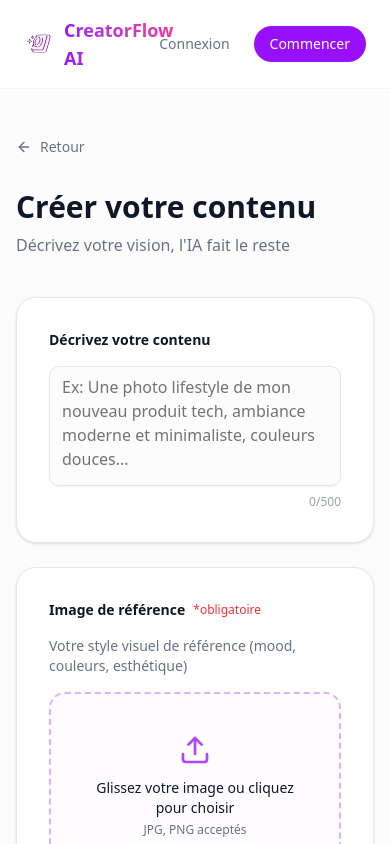
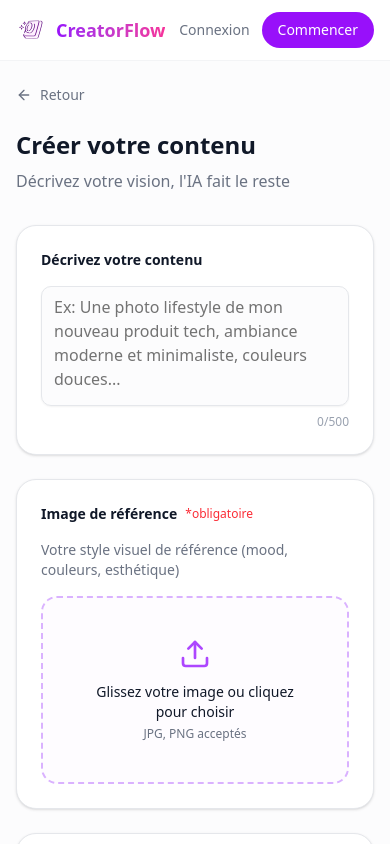
Before and after one commit to hervedombya/creatorflow-ai, a Next.js app: page /create in a window 390 px wide. Shown: the top 844 px of the page. Built offline with nearby package versions, Linux system fonts and the light colour scheme; no server answers.

Commit message:
feat: Enhance UI responsiveness across create, onboarding, and profile pages, update the header, and add an onboarding plan document.

```diff
--- a/app/create/page.tsx
+++ b/app/create/page.tsx
@@ -105,15 +105,15 @@ export default function Create() {
     <div className="min-h-screen bg-gray-50/50">
       <Header />
 
-      <main className="max-w-3xl mx-auto px-4 py-12">
+      <main className="max-w-3xl mx-auto px-4 py-6 md:py-12">
         {/* Back Link */}
-        <Link href="/" className="inline-flex items-center text-sm text-gray-500 hover:text-gray-900 mb-8 transition-colors">
+        <Link href="/" className="inline-flex items-center text-sm text-gray-500 hover:text-gray-900 mb-6 md:mb-8 transition-colors">
           <ArrowLeft className="w-4 h-4 mr-2" />
           Retour
         </Link>
 
-        <div className="space-y-2 mb-10">
-          <h1 className="text-3xl font-bold text-gray-900">Créer votre contenu</h1>
+        <div className="space-y-2 mb-8 md:mb-10">
+          <h1 className="text-2xl md:text-3xl font-bold text-gray-900">Créer votre contenu</h1>
           <p className="text-gray-500">Décrivez votre vision, l'IA fait le reste</p>
         </div>
 
@@ -125,7 +125,7 @@ export default function Create() {
         )}
 
         {/* Step 1: Description */}
-        <div className="bg-white rounded-2xl border border-gray-200 p-8 shadow-sm mb-6">
+        <div className="bg-white rounded-2xl border border-gray-200 p-6 md:p-8 shadow-sm mb-6">
           <h2 className="text-sm font-semibold text-gray-900 mb-4">Décrivez votre contenu</h2>
           <Textarea
             placeholder="Ex: Une photo lifestyle de mon nouveau produit tech, ambiance moderne et minimaliste, couleurs douces..."
@@ -137,7 +137,7 @@ export default function Create() {
         </div>
 
         {/* Step 2: Reference Image (Required) */}
-        <div className="bg-white rounded-2xl border border-gray-200 p-8 shadow-sm mb-6">
+        <div className="bg-white rounded-2xl border border-gray-200 p-6 md:p-8 shadow-sm mb-6">
           <div className="flex items-center gap-2 mb-4">
              <h2 className="text-sm font-semibold text-gray-900">Image de référence</h2>
              <span className="text-xs text-red-500 font-medium">*obligatoire</span>
@@ -175,7 +175,7 @@ export default function Create() {
         </div>
 
         {/* Step 3: Product Image (Optional) */}
-        <div className="bg-white rounded-2xl border border-gray-200 p-8 shadow-sm mb-6">
+        <div className="bg-white rounded-2xl border border-gray-200 p-6 md:p-8 shadow-sm mb-6">
           <div className="flex items-center gap-2 mb-4">
              <h2 className="text-sm font-semibold text-gray-900">Image du produit</h2>
              <span className="text-sm text-gray-400 font-normal">(optionnel)</span>
@@ -213,7 +213,7 @@ export default function Create() {
         </div>
 
         {/* Step 4: Format */}
-        <div className="bg-white rounded-2xl border border-gray-200 p-8 shadow-sm mb-6">
+        <div className="bg-white rounded-2xl border border-gray-200 p-6 md:p-8 shadow-sm mb-6">
           <h2 className="text-sm font-semibold text-gray-900 mb-6">Format souhaité</h2>
 
           <div className="grid grid-cols-1 md:grid-cols-3 gap-4">
@@ -283,7 +283,7 @@ export default function Create() {
         </div>
 
         {/* Step 5: Platforms */}
-        <div className="bg-white rounded-2xl border border-gray-200 p-8 shadow-sm mb-10">
+        <div className="bg-white rounded-2xl border border-gray-200 p-6 md:p-8 shadow-sm mb-10">
           <h2 className="text-sm font-semibold text-gray-900 mb-6">Plateformes cibles</h2>
           <div className="flex flex-wrap gap-4">
              <div
--- a/app/onboarding/page.tsx
+++ b/app/onboarding/page.tsx
@@ -138,7 +138,7 @@ export default function Onboarding() {
   }
 
   return (
-    <div className="min-h-screen bg-gray-50 flex flex-col items-center justify-center p-4">
+    <div className="min-h-screen bg-gray-50 flex flex-col items-center justify-center p-4 md:p-8">
       {/* Branding */}
       <div className="mb-8 flex items-center gap-2">
         <img src="/logo.png" alt="CreatorFlow Logo" className="w-10 h-10 object-contain" />
@@ -156,7 +156,7 @@ export default function Onboarding() {
           />
         </div>
 
-        <div className="p-8">
+        <div className="p-6 md:p-8">
           {/* Step 1: Identity */}
           {step === 'identity' && (
             <div className="space-y-6 animate-in fade-in slide-in-from-right-4 duration-300">
--- a/app/profile/page.tsx
+++ b/app/profile/page.tsx
@@ -116,15 +116,15 @@ export default function ProfilePage() {
   return (
     <div className="min-h-screen bg-gray-50">
       <Header />
-      <div className="py-12 px-4 sm:px-6 lg:px-8">
-        <div className="max-w-3xl mx-auto space-y-8">
+      <div className="py-6 px-4 md:py-12 md:px-8">
+        <div className="max-w-3xl mx-auto space-y-6 md:space-y-8">
           {/* Header */}
-          <div className="flex items-center justify-between">
+          <div className="flex flex-col md:flex-row md:items-center justify-between gap-4">
             <div>
               <h1 className="text-3xl font-bold text-gray-900">Mon Profil Créateur</h1>
               <p className="text-gray-500 mt-1">Gérez vos préférences pour une IA plus pertinente.</p>
             </div>
-            <Button onClick={handleSave} disabled={saving} className="bg-purple-600 hover:bg-purple-700">
+            <Button onClick={handleSave} disabled={saving} className="bg-purple-600 hover:bg-purple-700 w-full md:w-auto">
               {saving ? <Loader2 className="w-4 h-4 mr-2 animate-spin" /> : <Save className="w-4 h-4 mr-2" />}
               Sauvegarder
             </Button>
--- a/components/Header.tsx
+++ b/components/Header.tsx
@@ -36,18 +36,21 @@ export function Header() {
   }
 
   return (
-    <header className="px-6 py-4 flex items-center justify-between bg-white border-b border-gray-100 sticky top-0 z-50">
+    <header className="px-4 md:px-6 py-3 md:py-4 flex items-center justify-between bg-white border-b border-gray-100 sticky top-0 z-50">
       <div className="flex items-center gap-2">
         {/* <div className="w-8 h-8 rounded-lg bg-gradient-to-br from-purple-500 to-pink-500 flex items-center justify-center text-white">
           <Sparkles className="w-5 h-5 fill-current" />
         </div> */}
         <img src="/logo.png" alt="CreatorFlow Logo" className="w-8 h-8 object-contain" />
-        <Link href="/" className="text-lg font-bold bg-clip-text text-transparent bg-gradient-to-r from-purple-600 to-pink-500">
+        <Link href="/" className="text-lg font-bold bg-clip-text text-transparent bg-gradient-to-r from-purple-600 to-pink-500 hidden sm:block">
           CreatorFlow AI
+        </Link>
+        <Link href="/" className="text-lg font-bold bg-clip-text text-transparent bg-gradient-to-r from-purple-600 to-pink-500 sm:hidden">
+          CreatorFlow
         </Link>
       </div>
 
-      <div className="flex items-center gap-6 text-sm font-medium text-gray-500">
+      <div className="flex items-center gap-3 md:gap-6 text-sm font-medium text-gray-500">
         {user && (
           <>
             <Link href="/create" className="text-purple-600 hover:text-purple-700">Créer</Link>
@@ -58,20 +61,20 @@ export function Header() {
         {loading ? (
           <div className="w-20 h-8 bg-gray-100 rounded-full animate-pulse" />
         ) : user ? (
-          <div className="flex items-center gap-3">
-            <Link href="/profile" className="flex items-center gap-2 px-3 py-1.5 bg-gray-50 rounded-full hover:bg-gray-100 transition-colors">
+          <div className="flex items-center gap-2 md:gap-3">
+            <Link href="/profile" className="flex items-center gap-2 px-2 py-1 md:px-3 md:py-1.5 bg-gray-50 rounded-full hover:bg-gray-100 transition-colors">
               <div className="w-6 h-6 rounded-full bg-gradient-to-br from-purple-400 to-pink-400 flex items-center justify-center text-white text-xs font-bold">
                 {user.email?.charAt(0).toUpperCase()}
               </div>
-              <span className="text-sm text-gray-700 max-w-[120px] truncate">
+              <span className="text-sm text-gray-700 max-w-[100px] truncate hidden md:block">
                 {user.email?.split('@')[0]}
               </span>
             </Link>
             <Button
               variant="ghost"
-              size="sm"
+              size="icon"
               onClick={handleLogout}
-              className="text-gray-500 hover:text-red-600"
+              className="text-gray-500 hover:text-red-600 w-8 h-8"
             >
               <LogOut className="w-4 h-4" />
             </Button>
```
